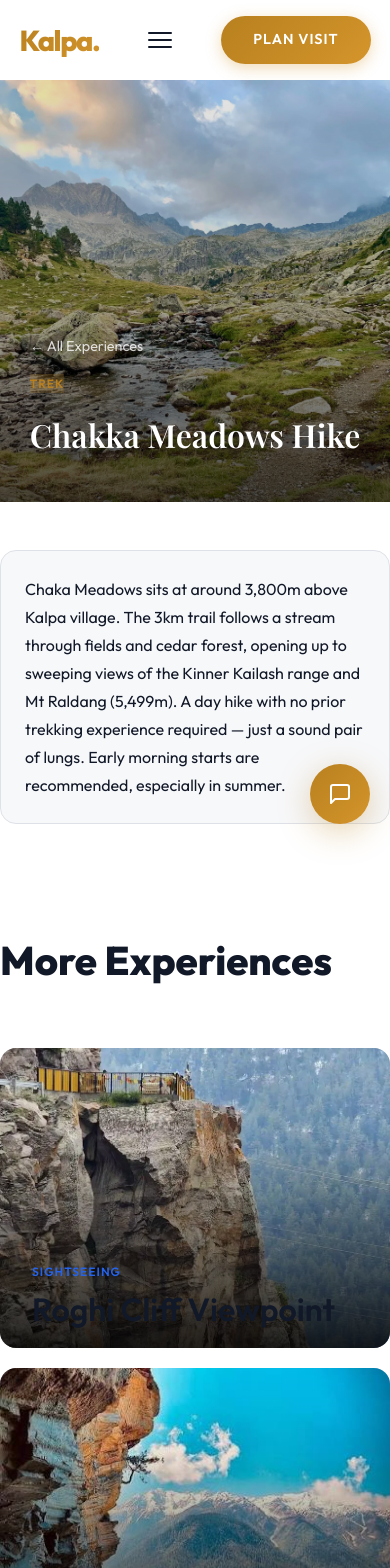
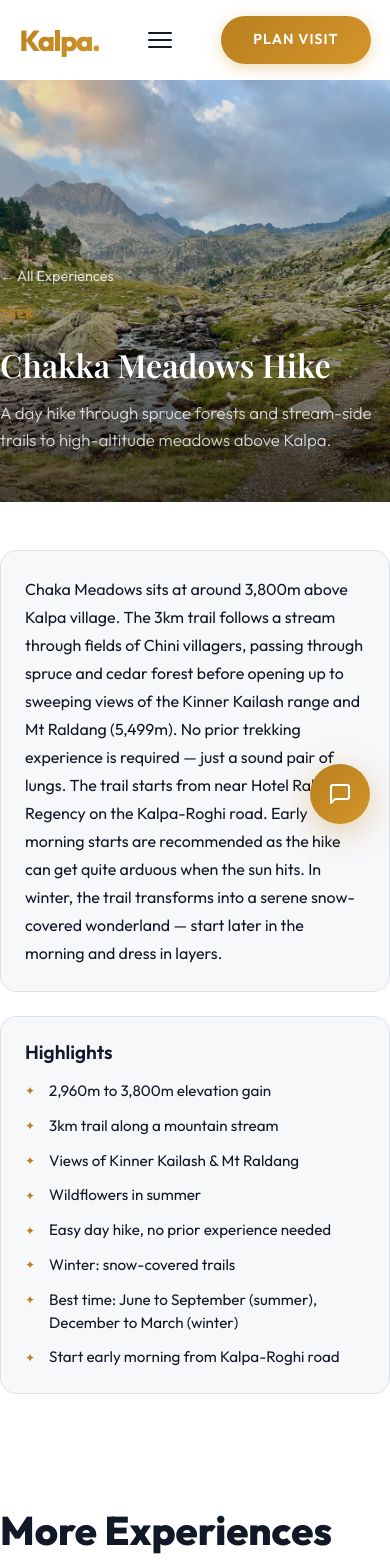
Before and after one commit to Harmann60/Kalpa, a React (Vite) app: page /experience/chakka-meadows-trek in a window 390 px wide. Shown: the top 1568 px of the page. Built offline with nearby package versions, Linux system fonts and the light colour scheme; a web font is replaced by a local one.

Commit message:
Informed the grid layout and referenced from offical sites

```diff
--- a/public/data/experiences.json
+++ b/public/data/experiences.json
@@ -8,7 +8,17 @@
     "meta": {},
     "image": "/asset/chakka-trek.webp",
     "modalImage": "/asset/chakka-trek.webp",
-    "modalDesc": "Chaka Meadows sits at around 3,800m above Kalpa village. The 3km trail follows a stream through fields and cedar forest, opening up to sweeping views of the Kinner Kailash range and Mt Raldang (5,499m). A day hike with no prior trekking experience required — just a sound pair of lungs. Early morning starts are recommended, especially in summer."
+    "modalDesc": "Chaka Meadows sits at around 3,800m above Kalpa village. The 3km trail follows a stream through fields of Chini villagers, passing through spruce and cedar forest before opening up to sweeping views of the Kinner Kailash range and Mt Raldang (5,499m). No prior trekking experience is required — just a sound pair of lungs. The trail starts from near Hotel Rakpa Regency on the Kalpa-Roghi road. Early morning starts are recommended as the hike can get quite arduous when the sun hits. In winter, the trail transforms into a serene snow-covered wonderland — start later in the morning and dress in layers.",
+    "highlights": [
+      "2,960m to 3,800m elevation gain",
+      "3km trail along a mountain stream",
+      "Views of Kinner Kailash & Mt Raldang",
+      "Wildflowers in summer",
+      "Easy day hike, no prior experience needed",
+      "Winter: snow-covered trails",
+      "Best time: June to September (summer), December to March (winter)",
+      "Start early morning from Kalpa-Roghi road"
+    ]
   },
   {
     "id": "suicide-point",
@@ -19,7 +29,16 @@
     "meta": {},
     "image": "/asset/roghicliff.webp",
     "modalImage": "/asset/roghicliff.webp",
-    "modalDesc": "A high-impact viewpoint for travelers wanting dramatic terrain and panoramic photography in a short stop."
+    "modalDesc": "Roghi Cliff Viewpoint (formerly known as Suicide Point) is a dramatic cliffside vantage point above Kalpa, offering breathtaking panoramic views of the deep Sutlej river gorge and the surrounding Himalayan ranges. The viewpoint is a short drive or walk from Kalpa village and is one of the most popular spots for photography and sunset watching. The sheer drop and the vastness of the valley below create a sense of awe that stays with you long after you leave. Best visited in the late afternoon when golden light paints the cliffs and the valley below.",
+    "highlights": [
+      "Short drive from Kalpa village",
+      "Panoramic Sutlej valley views",
+      "Popular for photography & sunset",
+      "1-2 hour visit recommended",
+      "Sheer cliff drops",
+      "Best time: year-round",
+      "Accessible by road"
+    ]
   },
   {
     "id": "roghi-village",
@@ -30,7 +49,17 @@
     "meta": {},
     "image": "/asset/roghivillage.jpeg",
     "modalImage": "/asset/roghivillage.jpeg",
-    "modalDesc": "Roghi is a living Kinnauri village perched above the Sutlej valley, where stone-and-wood homes sit among apple orchards and ancient temples. Walk through narrow lanes where daily life unfolds much as it has for generations — women weaving Kinnauri shawls, men tending orchards, and elders gathered near the village devta temple. During the Raulane festival (held for 5-7 days at the Santang deity temple), men dress as the Sauni spirits in red gacchi masks that cover the entire face, dancing ritualistic forms to seek blessings for prosperity. In spring, the Sazo cycle marks when palanquins of the village gods are laid open and temple doors closed — the gods departing for a short rest while villagers clean and polish the temple floors. A relaxed cultural trail through heritage homes, local orchards, and the deep rhythms of Kinnauri mountain life."
+    "modalDesc": "Roghi is a living Kinnauri village perched above the Sutlej valley, where traditional stone-and-wood homes sit among apple orchards and ancient temples. Walk through narrow lanes where daily life unfolds much as it has for generations — women weaving Kinnauri shawls on handlooms, men tending apple orchards, and elders gathered near the village devta temple sharing stories. The region is famous for its high-quality apples and chilgoza (pine nuts). During the Raulane festival (held for 5-7 days at the Santang deity temple), men dress as the Sauni spirits in red gacchi masks that cover the entire face, dancing ritualistic forms to seek blessings for prosperity. In spring, the Sazo cycle marks when palanquins of the village gods are laid open and temple doors closed — the gods departing for a short rest while villagers clean and polish the temple floors. Kinnaur follows a beautiful syncretism of Hinduism and Buddhism, visible in the temples and daily rituals.",
+    "highlights": [
+      "Heritage stone-and-wood homes",
+      "Apple orchards & chilgoza forests",
+      "Kinnauri shawl weaving",
+      "Raulane festival with gacchi masks",
+      "Sazo spring ritual cycle",
+      "Hindu-Buddhist syncretism",
+      "Village devta temple",
+      "Best time: year-round"
+    ]
   },
   {
     "id": "narayan-temple",
@@ -41,6 +70,16 @@
     "meta": {},
     "image": "/asset/naryanitmeple.webp",
     "modalImage": "/asset/naryanitmeple.webp",
-    "modalDesc": "A temple known for rare Kinnauri woodcraft and pagoda architecture with strong cultural significance."
+    "modalDesc": "The Narayan-Nagini Temple is one of the finest examples of Kinnauri woodcraft. Located in the heart of Kalpa village, the temple features intricate wood carvings depicting scenes from Hindu mythology blended with local Kinnauri motifs. The pagoda-style architecture with multi-tiered wooden roofs is characteristic of the region. Dedicated to Lord Narayan and Goddess Nagini, the temple stands as a testament to the craftsmanship of Kinnauri artisans. A short walk away, the Hu-Bu-Lan-Car Gompa — a Buddhist monastery said to be founded by the great translator Rinchensang-Po (950-1055 AD) — reflects the beautiful syncretism of Hinduism and Buddhism that defines Kinnaur's spiritual landscape. Together, these sites offer a profound glimpse into the region's layered religious heritage.",
+    "highlights": [
+      "Exquisite Kinnauri woodcarvings",
+      "Pagoda-style architecture",
+      "Hindu-Buddhist syncretism",
+      "Dedicated to Narayan & Nagini",
+      "Hu-Bu-Lan-Car Gompa nearby",
+      "Founded by Rinchensang-Po (950 AD)",
+      "1-2 hour visit",
+      "Best time: year-round"
+    ]
   }
 ]
--- a/src/components/ExperienceCard.jsx
+++ b/src/components/ExperienceCard.jsx
@@ -2,14 +2,11 @@ import { useState } from 'react';
 
 const FALLBACK_BG = 'linear-gradient(135deg, hsl(220, 10%, 14%) 0%, hsl(220, 10%, 20%) 100%)';
 
-export default function ExperienceCard({ itemClass, image, tag, title, desc, meta }) {
+export default function ExperienceCard({ image, tag, title, desc, meta }) {
     const [imgFailed, setImgFailed] = useState(false);
 
     return (
-        <div
-            className={`gallery-item ${itemClass}`}
-            style={imgFailed ? { background: FALLBACK_BG } : undefined}
-        >
+        <div className="gallery-item" style={imgFailed ? { background: FALLBACK_BG } : undefined}>
             {!imgFailed && (
                 <img
                     src={image}
--- a/src/components/Experiences.jsx
+++ b/src/components/Experiences.jsx
@@ -19,10 +19,10 @@ export default function Experiences() {
                         <Link
                             key={dest.id}
                             to={`/experience/${dest.id}`}
-                            style={{ textDecoration: 'none', display: 'block' }}
+                            className={`gallery-grid-item ${dest.itemClass}`}
+                            style={{ textDecoration: 'none' }}
                         >
                             <ExperienceCard
-                                itemClass={dest.itemClass}
                                 image={dest.image}
                                 tag={dest.tag}
                                 title={dest.title}
--- a/src/index.css
+++ b/src/index.css
@@ -614,6 +614,16 @@ h3 {
   opacity: 1;
   max-height: 100px;
   margin-top: 0.5rem;
+}
+
+.gallery-grid-item {
+  display: block;
+  text-decoration: none;
+  color: inherit;
+  border-radius: var(--border-radius);
+  overflow: hidden;
+  width: 100%;
+  height: 100%;
 }
 
 /* --- Logistics Panel --- */
@@ -2337,6 +2347,57 @@ select:focus-visible {
   margin: 0;
 }
 
+.experience-detail__subtitle {
+  font-size: 1.05rem;
+  color: rgba(255,255,255,0.8);
+  font-family: var(--font-sans);
+  font-weight: 300;
+  margin: 0;
+  max-width: 600px;
+}
+
+.experience-detail__highlights {
+  background: var(--bg-surface);
+  border: 1px solid var(--border-subtle);
+  border-radius: var(--border-radius);
+  padding: 2.5rem;
+  margin-top: 1.5rem;
+}
+
+.experience-detail__highlights h3 {
+  font-family: var(--font-sans);
+  font-size: 1.2rem;
+  font-weight: 600;
+  color: var(--text-primary);
+  margin: 0 0 1rem 0;
+}
+
+.experience-detail__highlights-list {
+  list-style: none;
+  padding: 0;
+  margin: 0;
+  display: grid;
+  grid-template-columns: 1fr 1fr;
+  gap: 0.75rem;
+}
+
+.experience-detail__highlights-list li {
+  padding-left: 1.5rem;
+  position: relative;
+  font-size: 0.95rem;
+  line-height: 1.5;
+  color: var(--text-primary);
+}
+
+.experience-detail__highlights-list li::before {
+  content: '✦';
+  position: absolute;
+  left: 0;
+  color: var(--accent-primary);
+  font-size: 0.75rem;
+  top: 0.2em;
+}
+
 @media (max-width: 768px) {
   .experience-detail__hero {
     height: 50vh;
@@ -2350,14 +2411,14 @@ select:focus-visible {
   .experience-detail__description {
     font-size: 1rem;
   }
-}
-
-/* ── Gallery items as links (no default link styles) ──────────── */
-.gallery-item {
-  display: block;
-  cursor: pointer;
-}
-
-.gallery-item:hover {
-  text-decoration: none;
-}
+
+  .experience-detail__highlights {
+    padding: 1.5rem;
+  }
+
+  .experience-detail__highlights-list {
+    grid-template-columns: 1fr;
+  }
+}
+
+/* ── Gallery items inside links (no default link styles) ────── */
--- a/src/pages/ExperienceDetailPage.jsx
+++ b/src/pages/ExperienceDetailPage.jsx
@@ -70,6 +70,7 @@ export default function ExperienceDetailPage() {
               {experience.tag}
             </span>
             <h1 className="experience-detail__title">{experience.title}</h1>
+            <p className="experience-detail__subtitle">{experience.desc}</p>
           </div>
         </div>
 
@@ -79,6 +80,17 @@ export default function ExperienceDetailPage() {
               <div className="experience-detail__body">
                 <p className="experience-detail__description">{experience.modalDesc}</p>
               </div>
+
+              {experience.highlights && (
+                <div className="experience-detail__highlights">
+                  <h3>Highlights</h3>
+                  <ul className="experience-detail__highlights-list">
+                    {experience.highlights.map((h, i) => (
+                      <li key={i}>{h}</li>
+                    ))}
+                  </ul>
+                </div>
+              )}
             </div>
           </ScrollReveal>
 
@@ -90,15 +102,17 @@ export default function ExperienceDetailPage() {
                   <Link
                     key={e.id}
                     to={`/experience/${e.id}`}
-                    className={`gallery-item ${e.itemClass}`}
+                    className={`gallery-grid-item ${e.itemClass}`}
                     style={{ textDecoration: 'none' }}
                   >
+                    <div className="gallery-item">
                       <img src={e.image} alt={e.title} className="gallery-img" />
                       <div className="gallery-overlay">
                         <div className="gallery-content">
                           <span className="card-tag">{e.tag}</span>
                           <h3 className="gallery-title">{e.title}</h3>
                           <p className="gallery-desc">{e.desc}</p>
+                        </div>
                       </div>
                     </div>
                   </Link>
```
Lines whose indentation alone changed are shown as unchanged.
